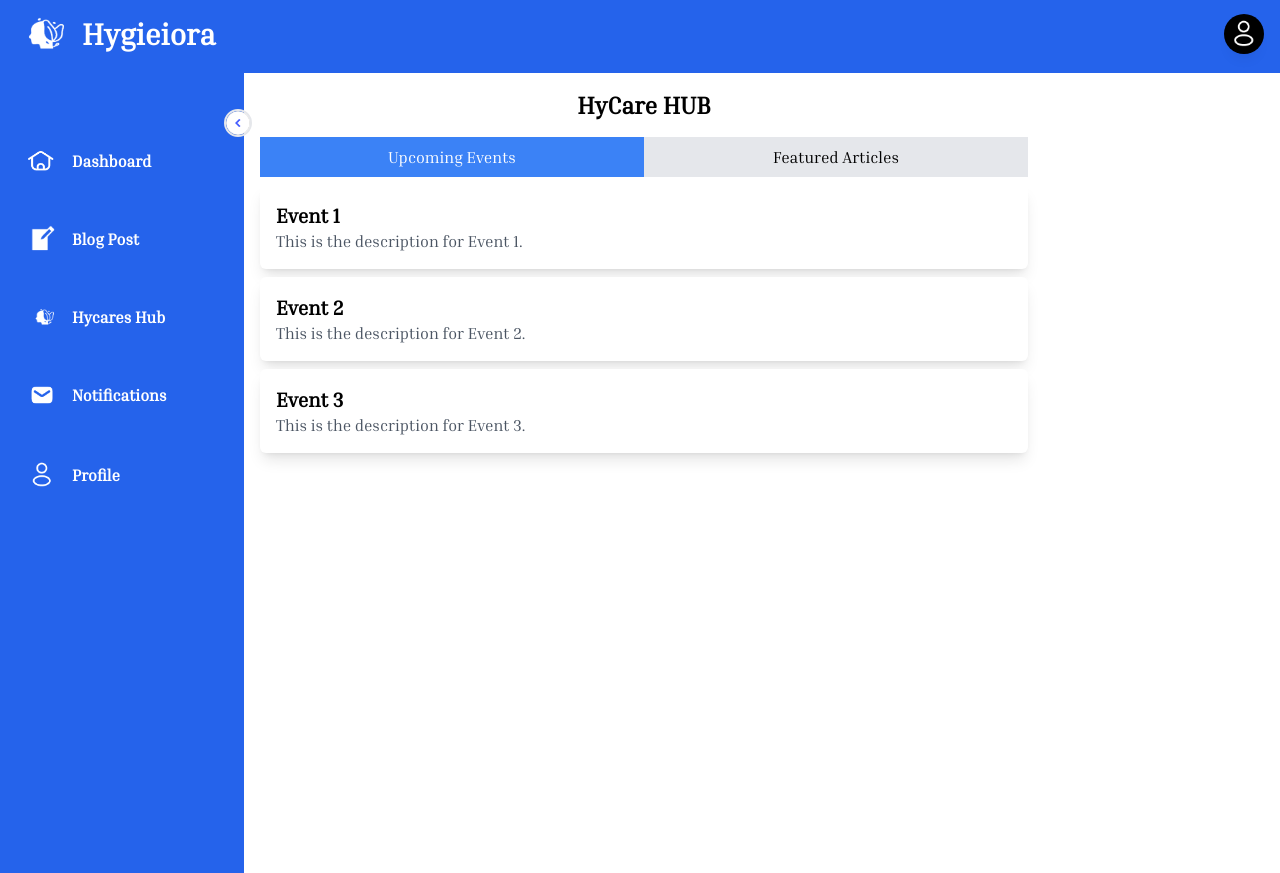
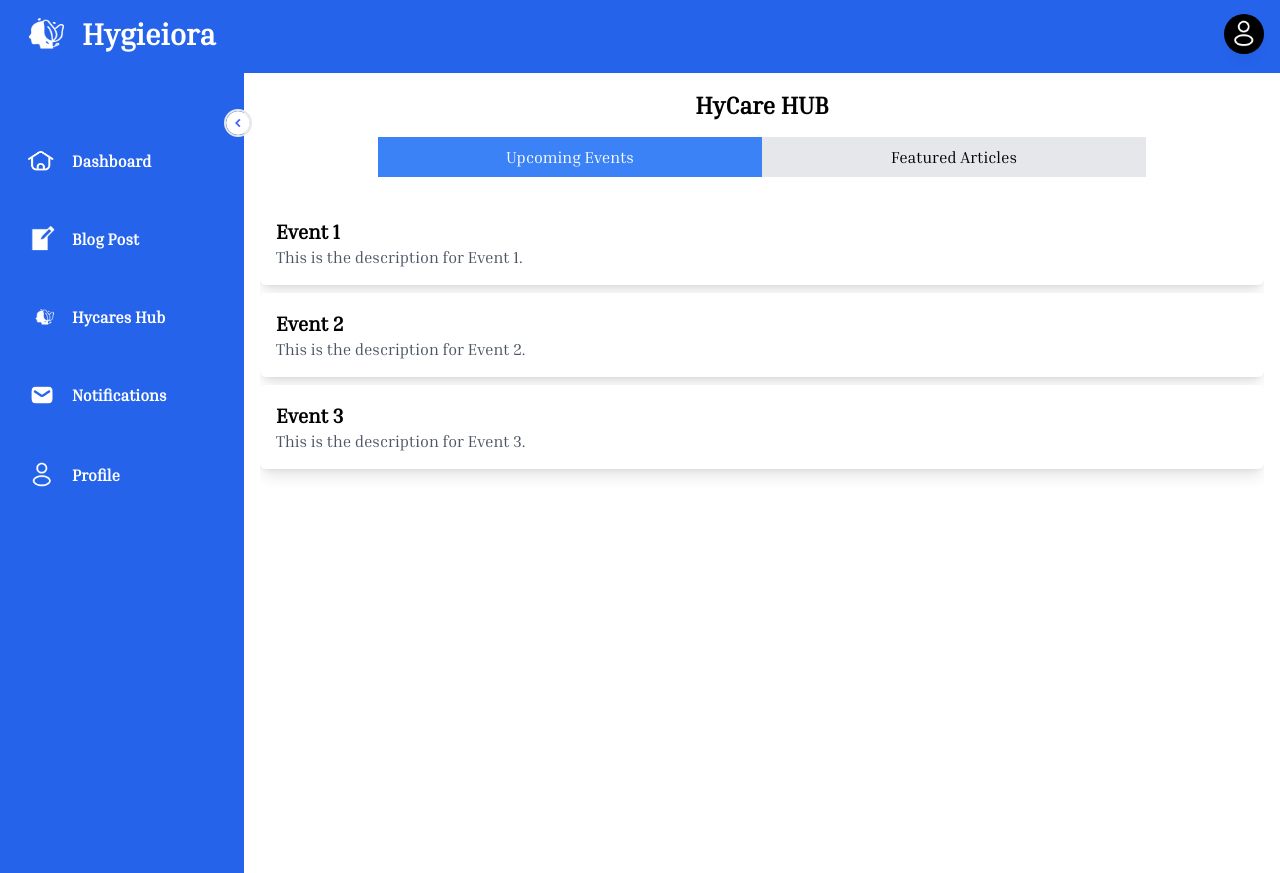
Before and after one commit to Hygieiora/frontend, a Next.js app: page /Pages/Hycares_Hub in a window 1280 px wide. Built offline with nearby package versions, Linux system fonts and the light colour scheme.

Commit message:
Image modification and hycares hub page adjustment

```diff
--- a/app/(components)/Header.jsx
+++ b/app/(components)/Header.jsx
@@ -7,6 +7,7 @@ const Header = ({ isFirstPage }) => {
   return (
     <header className="bg-blue-600 border-b-4 border-blue-600 text-black py-1 flex items-center justify-between px-4">
       <div className="flex items-center">
+        <Link href={"/"} className="flex">
           <Image
             width={50}
             height={140}
@@ -14,7 +15,8 @@ const Header = ({ isFirstPage }) => {
             alt="Logo"
             className="mr-4"
           />
-        <h1 className="text-3xl text-white font-bold">Hygieiora</h1>
+          <h1 className="text-3xl text-white font-bold mt-3">Hygieiora</h1>
+        </Link>
       </div>
       {isFirstPage && (
         <nav className="hidden md:flex flex-grow items-center justify-center">
--- a/app/(components)/HeroSection.jsx
+++ b/app/(components)/HeroSection.jsx
@@ -64,7 +64,7 @@ export default function HeroSection() {
               height={600}
               objectFit="contain"
               aspectRatio="3/2"
-              className="block w-full h-[600px] contain"
+              className="block w-full h-[100vh] contain"
             />
             <div className="absolute top-0 left-0 w-full h-full bg-black bg-opacity-50 flex flex-col justify-center items-center text-white">
               <h2 className="text-4xl mb-4">{item.title}</h2>
--- a/app/Pages/Hycares_Hub/page.jsx
+++ b/app/Pages/Hycares_Hub/page.jsx
@@ -6,11 +6,10 @@ import UpcomingEvents from "../../(components)/Hycares_Hub/UpcomingEvents";
 import FeaturedArticles from "../../(components)/Hycares_Hub/FeaturedArticles";
 import MobileNavBar from "../../(components)/mobileNavBar";
 import Header from "../../(components)/Header";
-// The main page component that renders the tabs.
+
 const HomePage = () => {
   const [activeTab, setActiveTab] = useState("Upcoming Events");
 
-  // Sample data can be replaced with actual data fetched from an API.
   const events = [
     { title: "Event 1", description: "This is the description for Event 1." },
     { title: "Event 2", description: "This is the description for Event 2." },
@@ -26,13 +25,12 @@ const HomePage = () => {
   return (
     <>
       <Header isFirstPage={false} />
-      {/* <MobileNavBar/> */}
-      <main className="flex ">
+      <main className="flex h-screen overflow-hidden">
         <SideNav />
         <MobileNavBar />
-        <div className="p-4 ">
+        <div className="p-4 flex flex-col justify-center w-full">
           <h1 className="text-center text-2xl font-bold mb-4">HyCare HUB</h1>
-          <div className="flex items-center justify-center">
+          <div className="flex items-center justify-center mb-4">
             <Tab
               label="Upcoming Events"
               isActive={activeTab === "Upcoming Events"}
@@ -44,6 +42,7 @@ const HomePage = () => {
               onClick={() => setActiveTab("Featured Articles")}
             />
           </div>
+          <div className="flex-grow overflow-y-auto">
             {activeTab === "Upcoming Events" && (
               <UpcomingEvents events={events} />
             )}
@@ -51,6 +50,7 @@ const HomePage = () => {
               <FeaturedArticles articles={articles} />
             )}
           </div>
+        </div>
       </main>
     </>
   );
```
Lines whose indentation alone changed are shown as unchanged.
